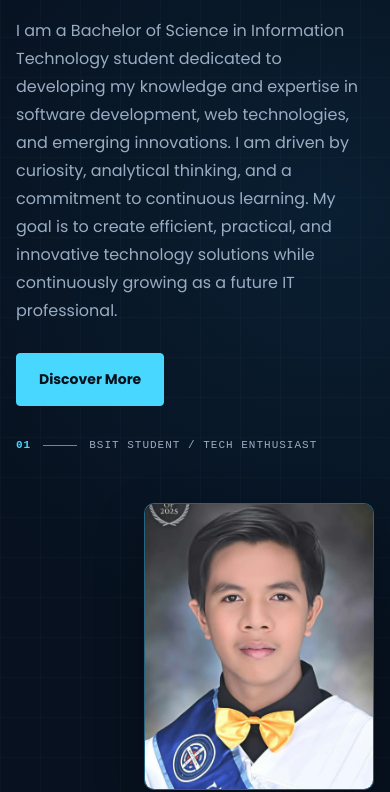
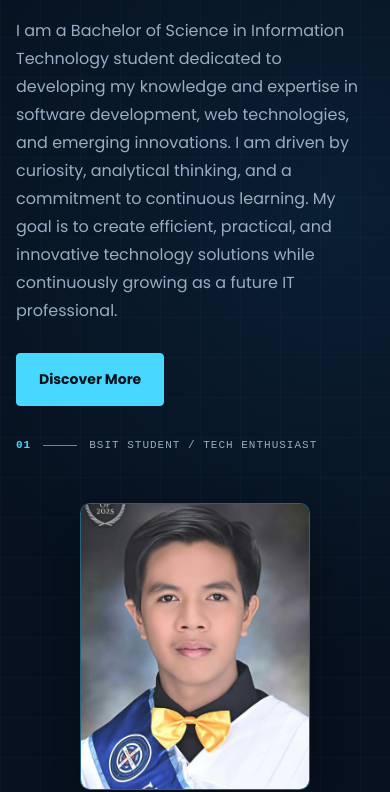
Before and after one commit to ericjohngenito215-pixel/Genito-Project-1, a plain HTML site: page index.html in a window 390 px wide. Shown: the part 323-1115 px from the top of the page. Drawn offline with Linux system fonts and the light colour scheme.

Commit message:
Adjust Profile Picture

```diff
--- a/styles/style.css
+++ b/styles/style.css
@@ -468,8 +468,9 @@ footer {
     }
 
     .home-image {
-        width: 230px;
-        margin-top: 18px;
+        width: min(230px, 100%);
+        justify-self: center;
+        margin: 18px auto 0;
     }
 
     .section {
```
